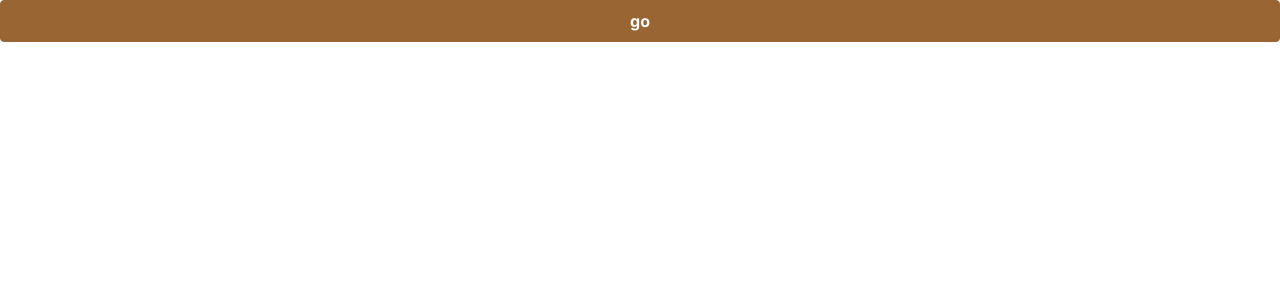
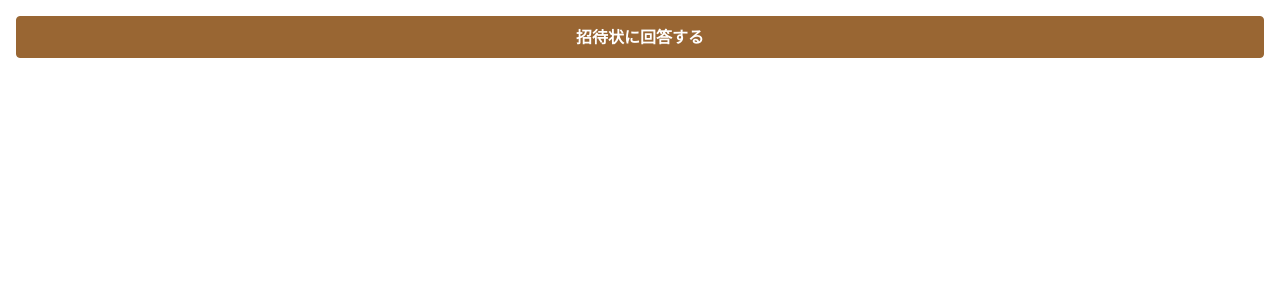
Before and after one commit to JangYoonsung/wedding_card, a Next.js app: page / in a window 1280 px wide. Shown: the top 300 px of the page. Built offline with nearby package versions, Linux system fonts and the light colour scheme.

Commit message:
fix: 태그변경

```diff
--- a/src/app/page.tsx
+++ b/src/app/page.tsx
@@ -2,8 +2,8 @@ import LinkButton from '@/components/LinkButton';
 
 const Home = () => {
   return (
-    <main className="flex min-h-screen flex-col items-center justify-between">
-      <LinkButton href="/reply-form">go</LinkButton>
+    <main className="m-4">
+      <LinkButton href="/reply-form">招待状に回答する</LinkButton>
     </main>
   );
 };
--- a/src/app/reply-form/page.tsx
+++ b/src/app/reply-form/page.tsx
@@ -10,7 +10,7 @@ const Home = () => {
 ご一報いただけますと幸いです
   `;
   return (
-    <div className="m-4">
+    <main className="m-4">
       <h1 className="text-center text-primary font-bold">Wedding Invitation</h1>
       <h2 className="text-center">Yoonsung & Juan</h2>
 
@@ -18,7 +18,7 @@ const Home = () => {
 
       <p className="font-bold text-gray text-center">2024年8月9日（金）</p>
       <CardForm />
-    </div>
+    </main>
   );
 };
 
```
